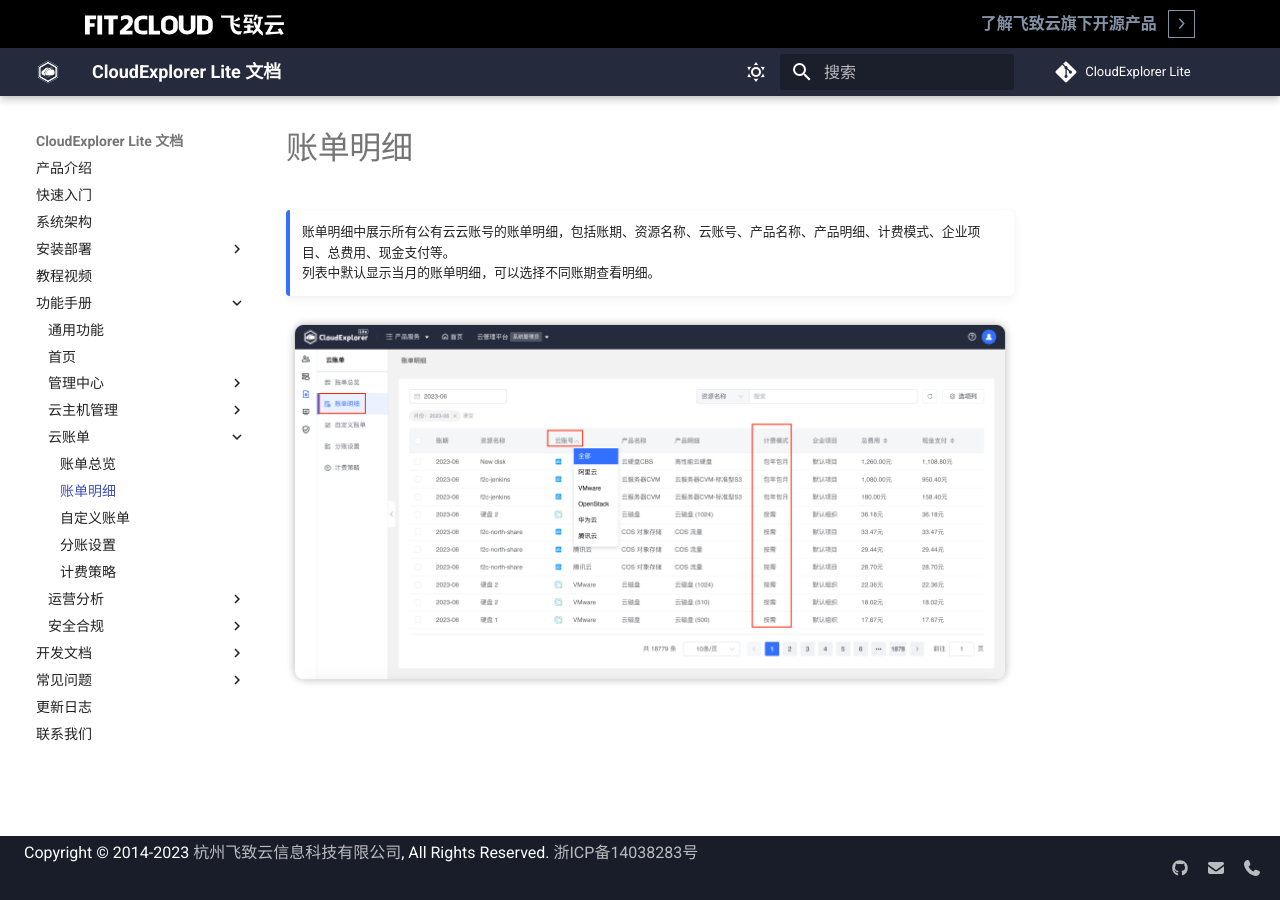
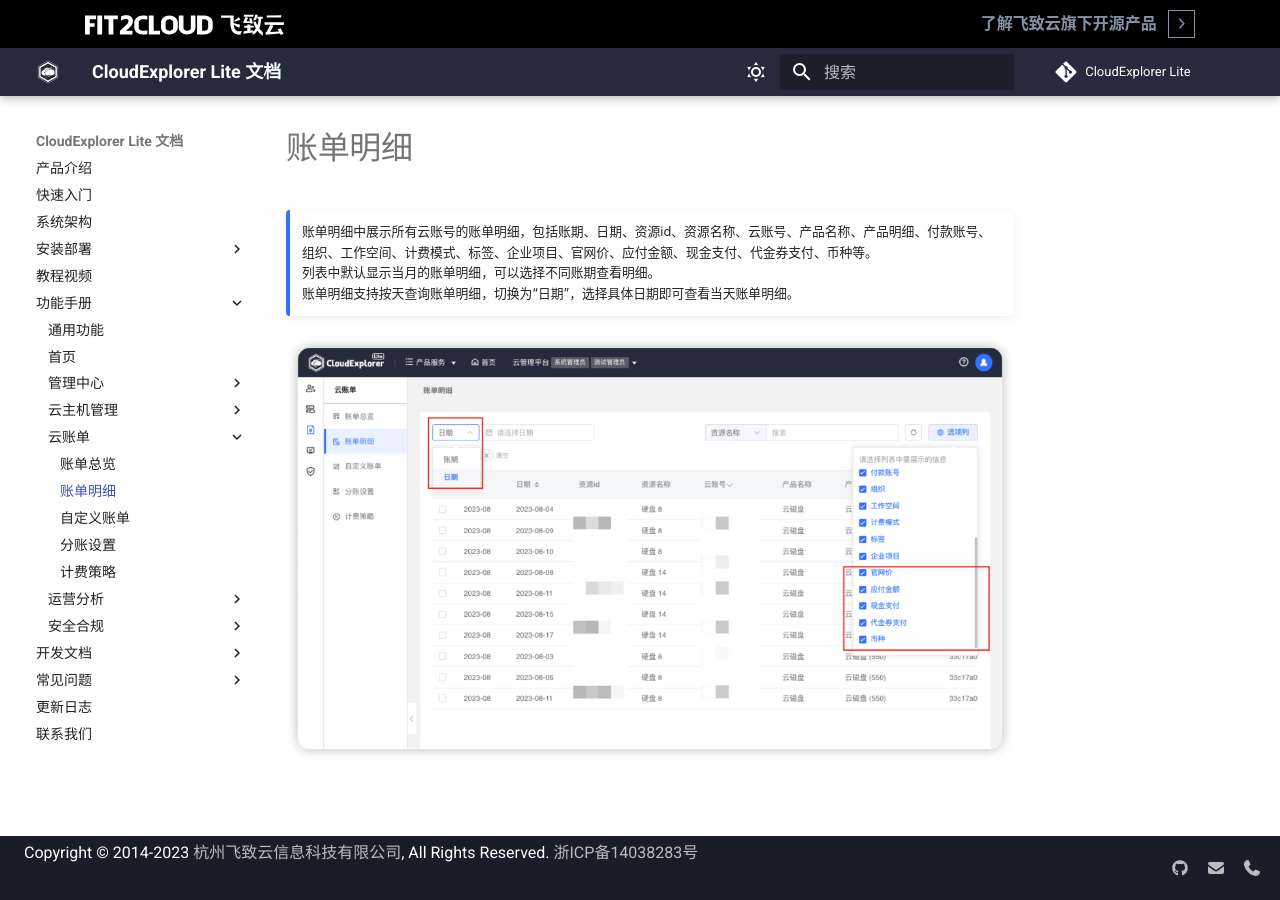
Before and after one commit to CloudExplorer-Dev/docs, an MkDocs documentation site: the page built from docs/user_manual/finance-management/bill_detail.md, in a window 1280 px wide. Built offline with MkDocs 1.6.1 and Material for MkDocs 9.7.7, drawn with Linux system fonts in a browser that asks for light colours; the version menu is left out.

Commit message:
增加云主机续期、账单字段说明；优化运营分析、安全合规相关截图信息

```diff
--- a/docs/user_manual/finance-management/bill_detail.md
+++ b/docs/user_manual/finance-management/bill_detail.md
@@ -1,7 +1,8 @@
 
 !!! Abstract ""
 
-    账单明细中展示所有公有云云账号的账单明细，包括账期、资源名称、云账号、产品名称、产品明细、计费模式、企业项目、总费用、现金支付等。<br / >
-    列表中默认显示当月的账单明细，可以选择不同账期查看明细。
+    账单明细中展示所有云账号的账单明细，包括账期、日期、资源id、资源名称、云账号、产品名称、产品明细、付款账号、组织、工作空间、计费模式、标签、企业项目、官网价、应付金额、现金支付、代金券支付、币种等。<br />
+    列表中默认显示当月的账单明细，可以选择不同账期查看明细。<br />
+    账单明细支持按天查询账单明细，切换为“日期”，选择具体日期即可查看当天账单明细。<br />
 
 ![账单明细列表](../../img/finance-management/bill_detail/账单明细列表.png){ width="1235px" }
```
Also changed, not shown: docs/user_manual/finance-management/bill_overview.md (+5 -1 lines), docs/img/cloud-server/server/冻结操作列.png, docs/img/cloud-server/server/续期操作.png (added), docs/img/cloud-server/server/续期操作页面详情.png (added), docs/img/finance-management/bill_detail/账单明细列表.png, docs/img/finance-management/bill_overview/汇率设置.png (added), docs/img/finance-management/bill_overview/账单总览页面.png, docs/img/operation-analytics/overview/运营分析总览.png, docs/img/security-compliance/compliance_scan/一键扫描创建页面.png, docs/img/security-compliance/overview/安全合规总览.png.
